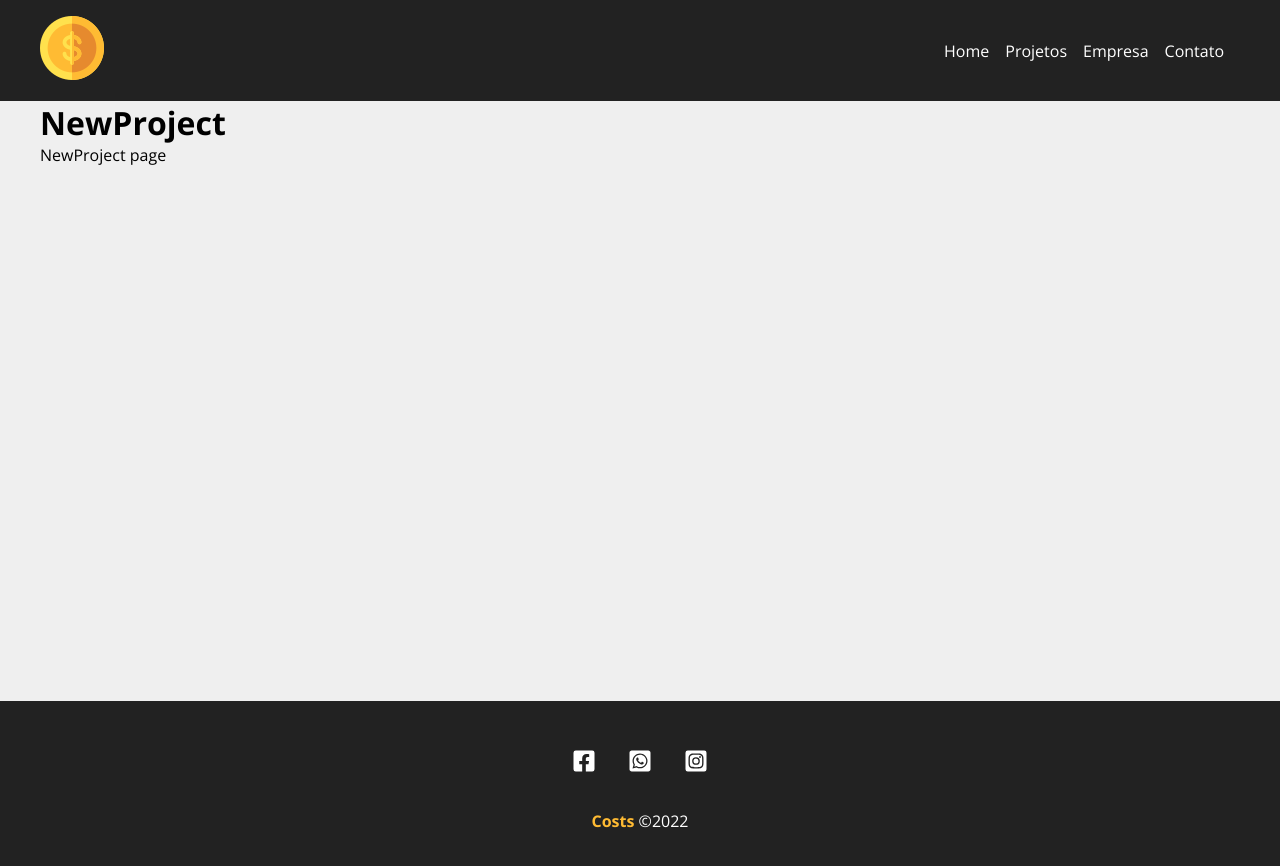
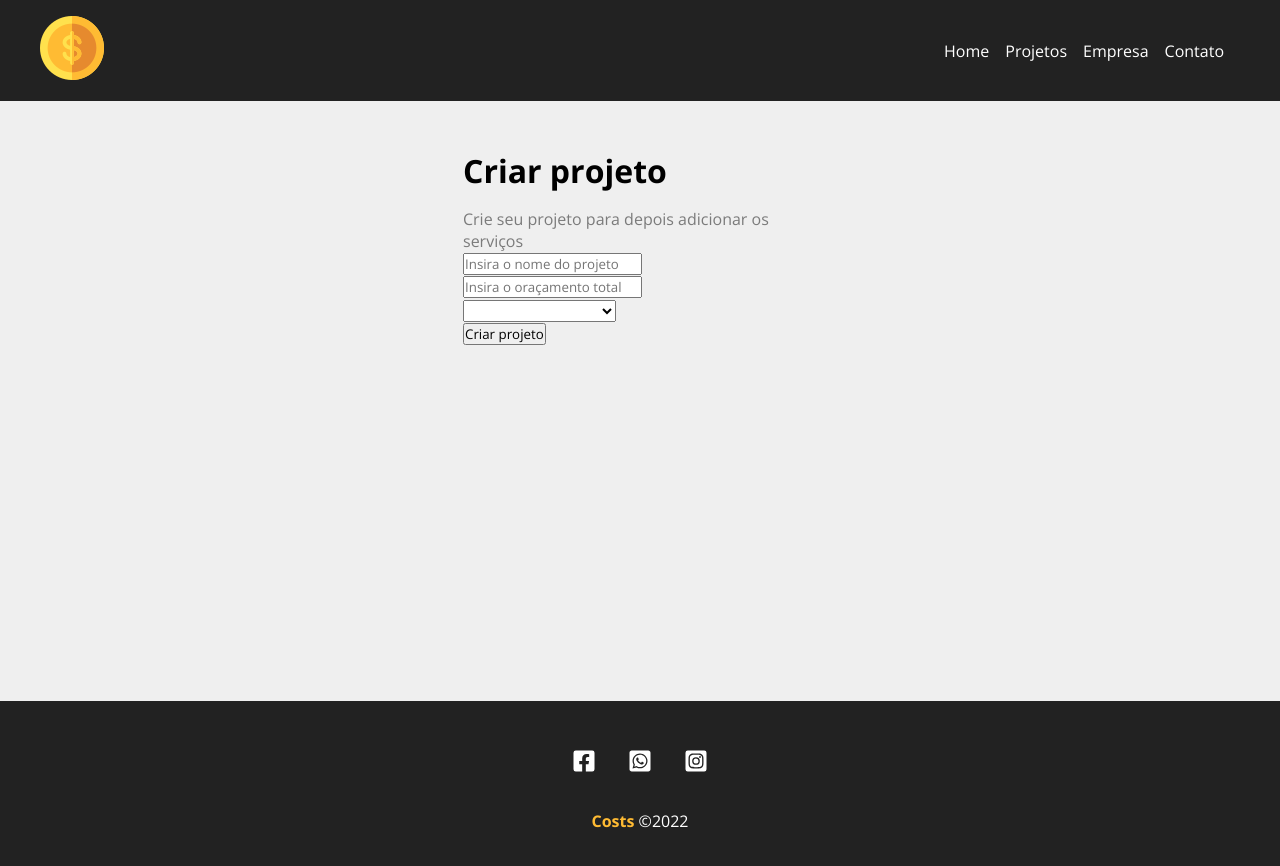
Before and after one commit to RaphaelAlcantara/costs, a React (Create React App) app: page /new-project in a window 1280 px wide. Shown: the top 866 px of the page. Built offline with nearby package versions, Linux system fonts and the light colour scheme.

Commit message:
inicio na pagina new project

```diff
--- a/src/components/pages/NewProject.js
+++ b/src/components/pages/NewProject.js
@@ -1,8 +1,12 @@
+import styles from './NewProject.module.css'
+import ProjectForm from "../project/ProjectForm";
+
 function NewProject () {
     return (
-        <div>
-            <h1>NewProject</h1>
-            <p>NewProject page</p>
+        <div className={styles.newproject_container}>
+            <h1>Criar projeto</h1>
+            <p>Crie seu projeto para depois adicionar os serviços</p>
+            <ProjectForm />
         </div>
     )
 }
--- /dev/null
+++ b/src/components/pages/NewProject.module.css
@@ -0,0 +1,13 @@
+.newproject_container{
+    margin: 0 auto;
+    width: 450px;
+    padding: 3em;
+}
+
+.newproject_container h1{
+    margin-bottom: 0.5em;
+}
+
+.newproject_container p{
+    color: #7b7b7b;
+}
--- /dev/null
+++ b/src/components/project/ProjectForm.js
@@ -0,0 +1,22 @@
+function ProjectForm(){
+    return (
+        <form>
+            <div>
+                <input type="text" placeholder="Insira o nome do projeto"/>
+            </div>
+            <div>
+                <input type="number" placeholder="Insira o oraçamento total"/>
+            </div>
+            <div>
+                <select name="category_id">
+                    <option disabled>Selecione a categoria</option>
+                </select>
+            </div>
+            <div>
+                <input type="submit" value="Criar projeto"/>
+            </div>
+
+        </form>
+    )
+}
+export default ProjectForm;
```
